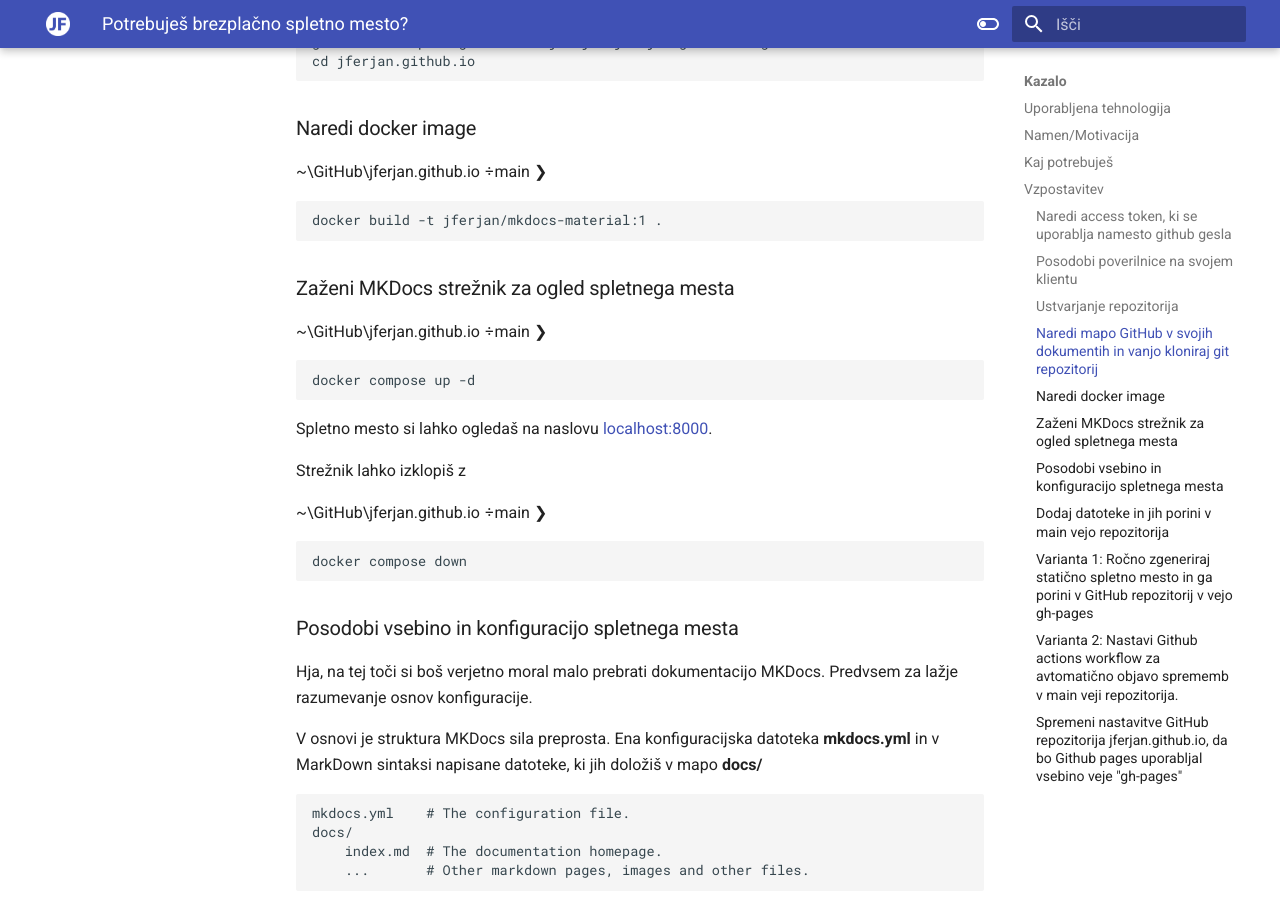
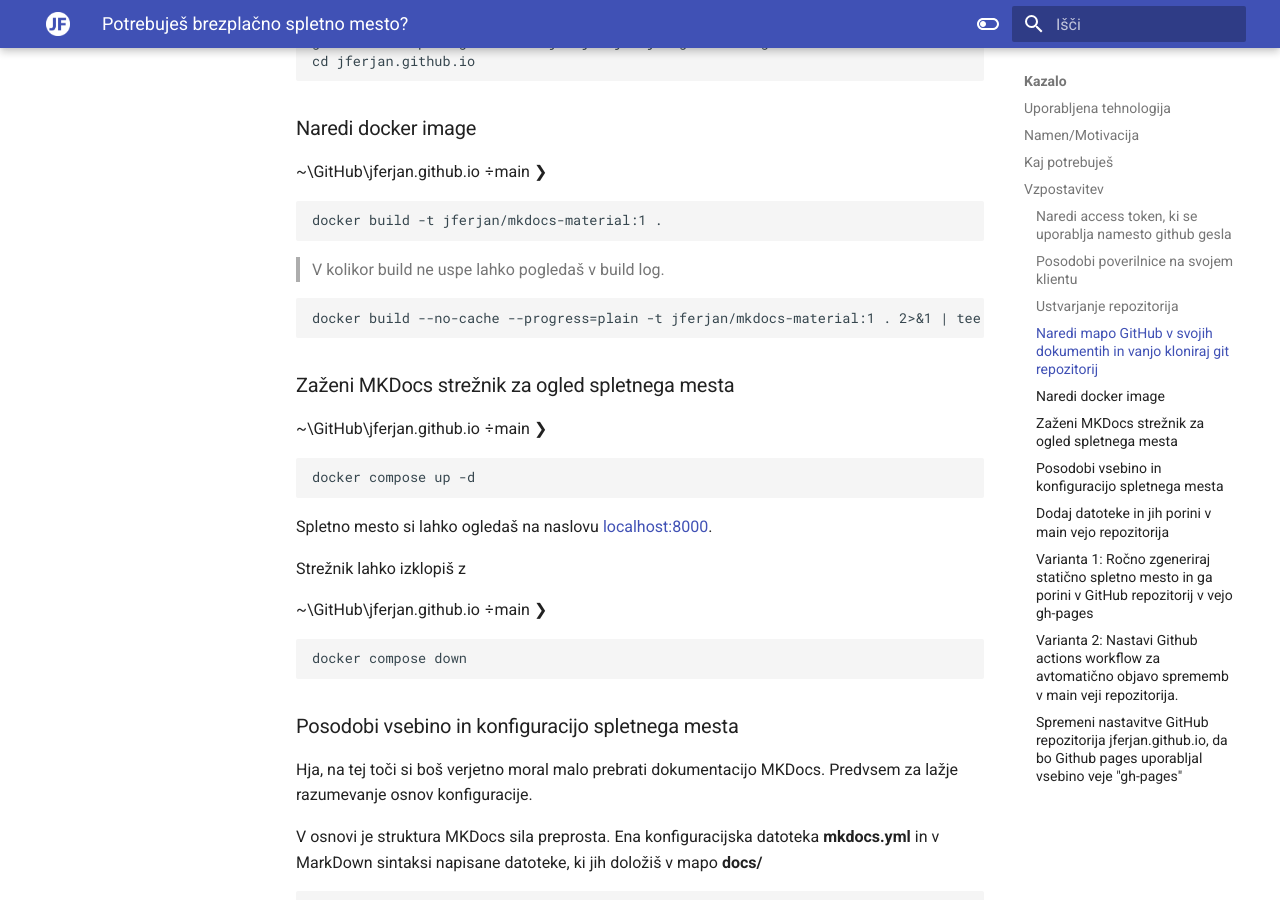
Before and after one commit to jferjan/jferjan.github.io, an MkDocs documentation site: the page built from docs/zapisi/spletno_mesto.md, in a window 1280 px wide and 900 px high, scrolled down 1981 px. Built offline with MkDocs 1.6.1 and Material for MkDocs 9.7.7, drawn with Linux system fonts in a browser that asks for light colours; comment, search, counter and statistics services are not loaded.

Commit message:
spletno_mesto - add build log hint

```diff
--- a/docs/zapisi/spletno_mesto.md
+++ b/docs/zapisi/spletno_mesto.md
@@ -58,6 +58,10 @@
 ~\GitHub\jferjan.github.io main ❯
 
     docker build -t jferjan/mkdocs-material:1 .
+
+  > V kolikor build ne uspe lahko pogledaš v build log.
+
+    docker build --no-cache --progress=plain -t jferjan/mkdocs-material:1 . 2>&1 | tee build.log
 
 ### Zaženi MKDocs strežnik za ogled spletnega mesta
 ~\GitHub\jferjan.github.io main ❯
```
